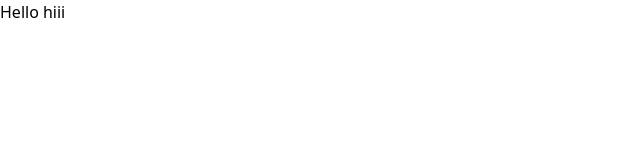
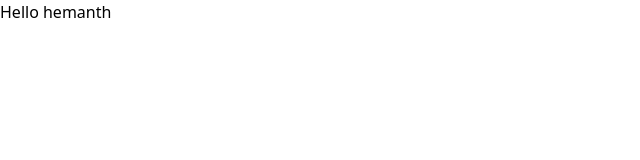
Before and after one commit to hemanth3-2004/Ecommerce, a React (Vite) app in the folder client/: page / in a window 1280 px wide. Shown: the top 160 px of the page, without its empty margins (0-640 px from the left). Built offline with nearby package versions, Linux system fonts and the light colour scheme.

Commit message:
testing collaboration

```diff
--- a/client/src/App.jsx
+++ b/client/src/App.jsx
@@ -1,7 +1,7 @@
 import React from "react";
 function App(){
   return(
-    <h1 className="text-red-600">Hello hiii</h1>
+    <h1 className="text-red-600">Hello hemanth</h1>
   );
 }
 
```
